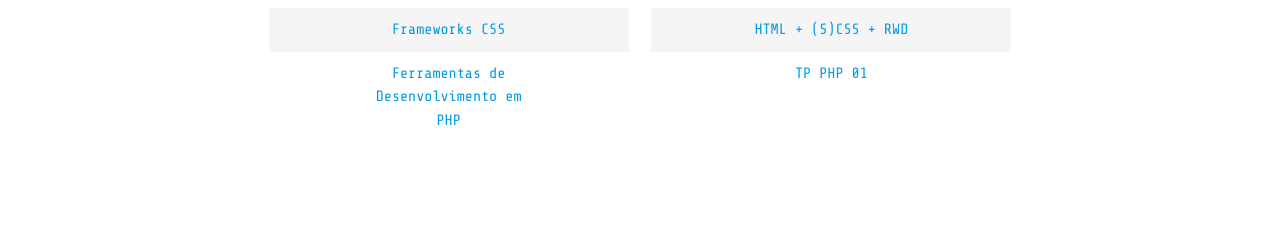
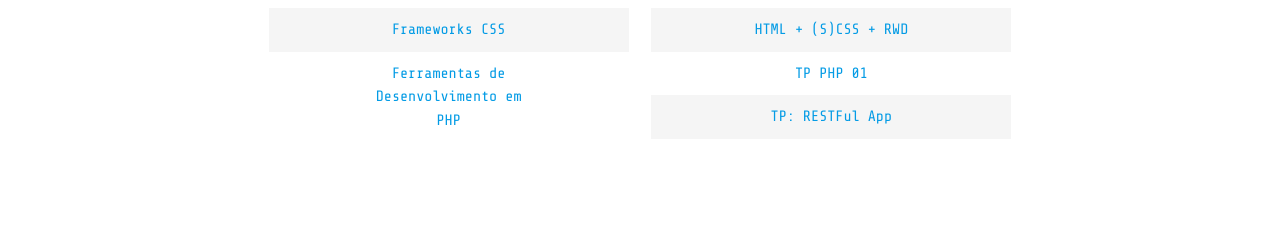
Before and after one commit to COLTEC-DAW/coltec-daw.github.io, a Jekyll site: the page built from classes.html, in a window 1280 px wide. Shown: the part 1242-1481 px from the top of the page. Built offline with Jekyll 4.4.1, drawn with Linux system fonts in a browser that asks for light colours; some web fonts are replaced.

Commit message:
Adicionado link para o trabalho RESTFul App

```diff
--- a/classes.html
+++ b/classes.html
@@ -88,6 +88,9 @@
             <div class="row">
                 <div class="col s6 offset-s3"><a href="https://github.com/COLTEC-DAW/TP-PHP">TP PHP 01</a></div>
             </div>
+            <div class="row">
+                <div class="col s6 offset-s3"><a href="https://github.com/COLTEC-DAW/TP-RESTFul-App">TP: RESTFul App</a></div>
+            </div>
         </div>
     </div>
 </div>
```
